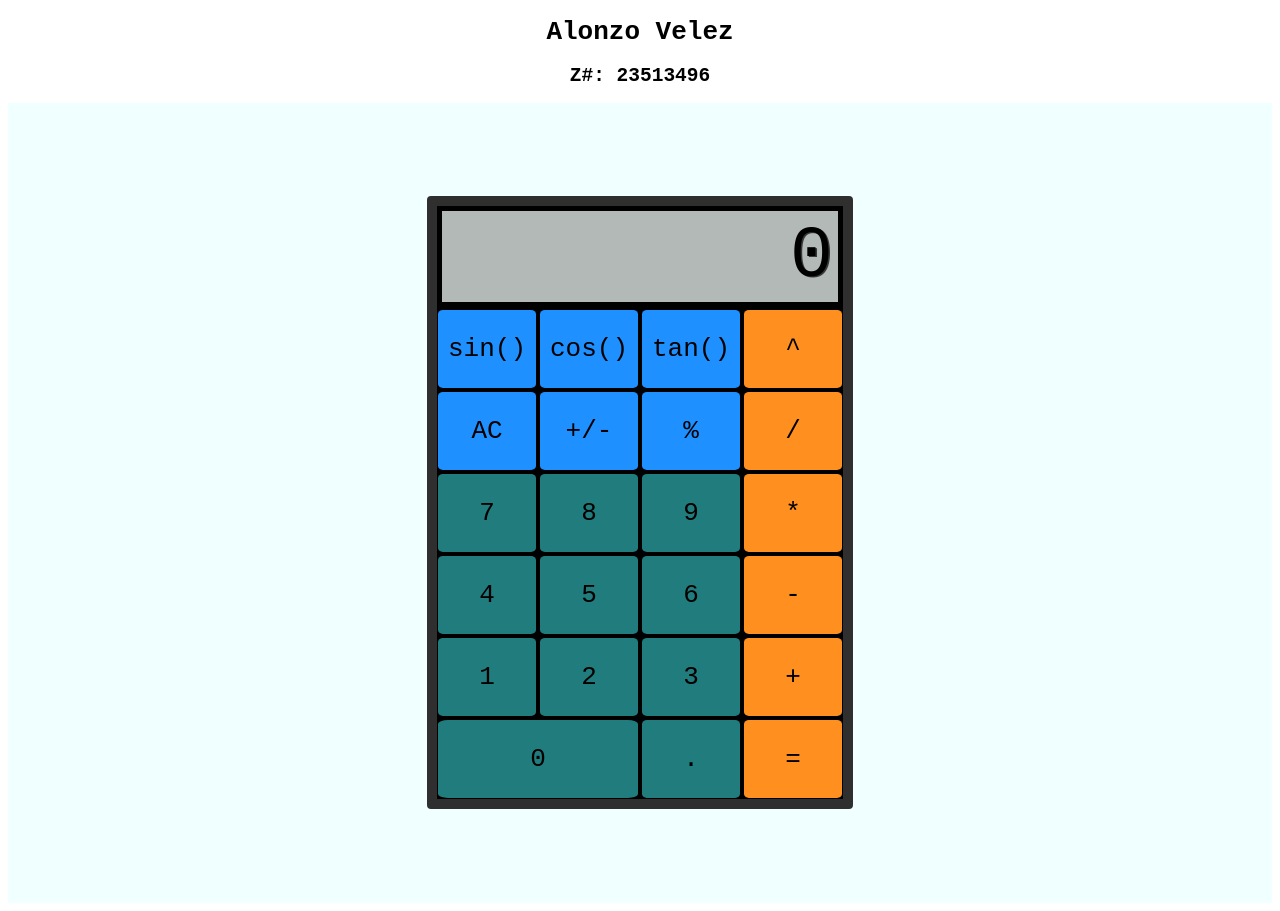
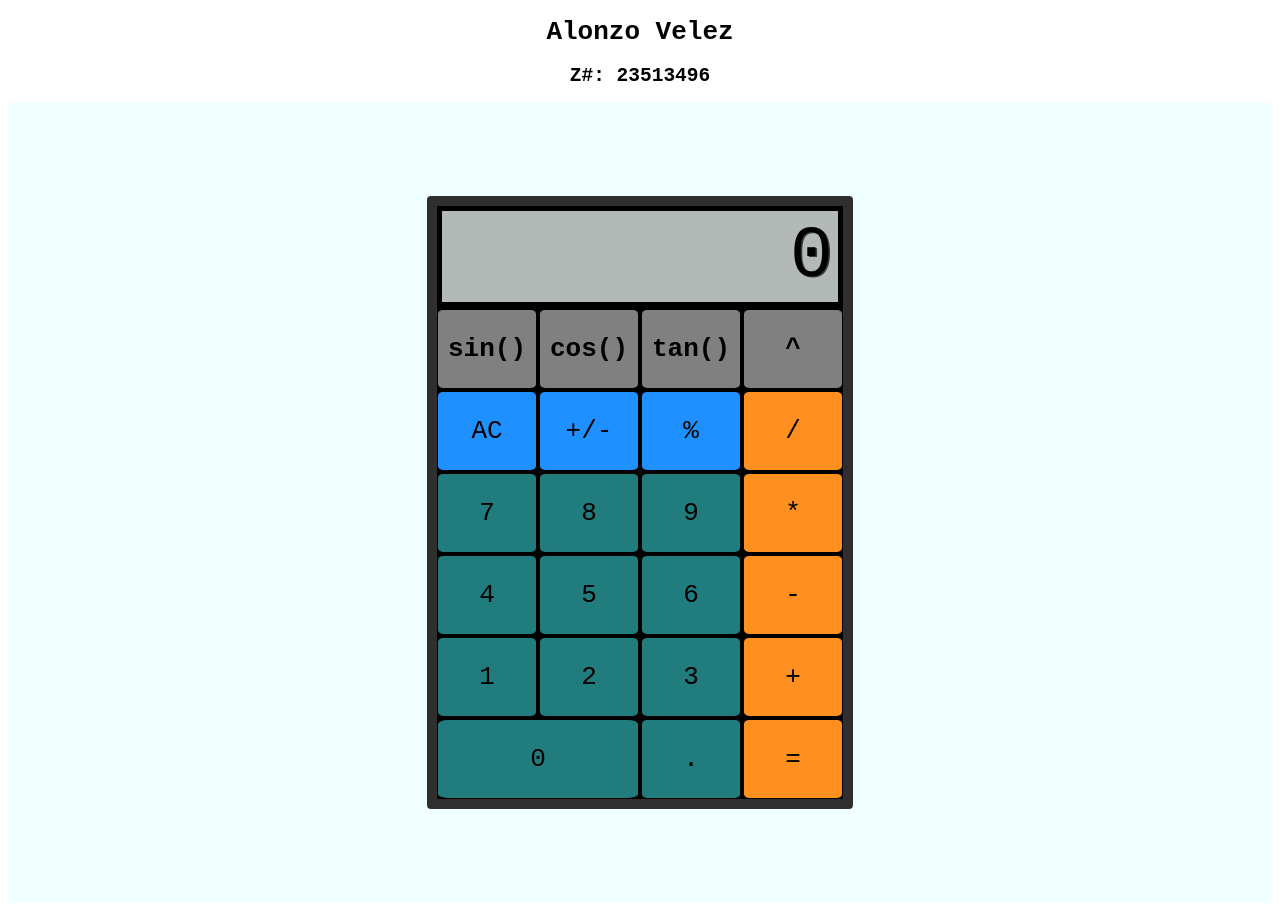
Before and after one commit to cop4808-spring-2023-fullstack-web/cop4808-git-and-github-fundamentals-AlonzoVelez, a plain HTML site: page WebpageComplete.html in a window 1280 px wide. Drawn offline with Linux system fonts and the light colour scheme.

Commit message:
Changes styling to top row of buttons, adds ability to display exponential expressions in result.

```diff
--- a/WebpageComplete.html
+++ b/WebpageComplete.html
@@ -204,16 +204,16 @@
     <main id="calc">
       <div id="container">
         <div id="display">0</div>
-        <button type="button" class="sin" value="sin" data-key="82">
+        <button type="button" class="top-row sin" value="sin" data-key="82">
           sin()
         </button>
-        <button type="button" class="cos" value="cos" data-key="40">
+        <button type="button" class="top-row cos" value="cos" data-key="40">
           cos()
         </button>
-        <button type="button" class="tan" value="tan" data-key="41">
+        <button type="button" class="top-row tan" value="tan" data-key="41">
           tan()
         </button>
-        <button type="button" class="operator" value="^" data-key="54">
+        <button type="button" class="top-row operator" value="^" data-key="54">
           ^
         </button>
         <button type="button" class="clear" value="clear" data-key="8">
--- a/scripts/script.js
+++ b/scripts/script.js
@@ -12,17 +12,37 @@ window.addEventListener("keydown", function (e) {
   key.click();
 });
 
+
+//Update Display Function
+//1. Changes the display to the current displayValue
+//2. Checks to see if the string is longer than 9 characters
+//3. Modifies string if longer than 9 characters
 function updateDisplay() {
   console.log("Inside updateDisplay displayValue is: ", displayValue);
   const display = document.getElementById("display");
   display.innerText = displayValue;
   if (displayValue.length > 9) {
-    display.innerText = displayValue.substring(0, 9);
+    //If the string is longer than 9 characters and it includes an exponential expression the
+    //string is shortened to 6 characters and the exponential is shown to the user
+    if (displayValue.indexOf("e") != -1) {
+      console.log("Inside of updateDisplay if statement");
+      let index = displayValue.indexOf("e");
+      let lastCharacters = displayValue.substring(index);
+      display.innerText = displayValue.substring(0, 6) + lastCharacters;
+    }
+    //Else if the string is longer than nine characters it is simply kept at 9 characters
+    else {
+      console.log("Outside of updateDisplay if statment: ");
+      display.innerText = displayValue.substring(0, 9);
+    }
   }
+  console.log("Display Value is: ", displayValue);
 }
 
 updateDisplay();
 
+//clickButton Function
+//1. Adds EventListeners to every button based of class and calls associated function and updateDisplay function
 function clickButton() {
   console.log("Inside clickButton");
   for (let i = 0; i < buttons.length; i++) {
@@ -61,6 +81,8 @@ function clickButton() {
 
 clickButton();
 
+//inputOperand Function
+//Handles Operands or digits
 function inputOperand(operand) {
   console.log("Operand in inputOperand function is:", operand);
   console.log("Display value inside inputOperand is: ", displayValue);
@@ -86,6 +108,8 @@ function inputOperand(operand) {
   }
 }
 
+//inputOperator
+//Handles Operators like +, -, /, *
 function inputOperator(operator) {
   console.log("Inside inputOperator");
   console.log("firstOperator is: ", firstOperator);
@@ -121,6 +145,9 @@ function inputOperator(operator) {
   }
 }
 
+
+//inputEquals
+//When user presses equals key perform all operator functions with the operands given by the user solving the equation
 function inputEquals() {
   console.log("Inside inputEquals");
   //hitting equals doesn't display undefined before operate()
@@ -165,6 +192,8 @@ function inputEquals() {
   }
 }
 
+//inputDecimal
+//Inputs a decimal to the display unless one is already present.
 function inputDecimal(dot) {
   console.log("Inside inputDecimal");
   if (displayValue === firstOperand || displayValue === secondOperand) {
@@ -175,16 +204,22 @@ function inputDecimal(dot) {
   }
 }
 
+//inputPercent
+//Divides the current value by 100 to gather the percentage value in decimal of the display
 function inputPercent(num) {
   console.log("Inside inputPercent");
   displayValue = (num / 100).toString();
 }
 
+//inputSign
+//Changes the sign of the current displayed value from positive to negative or vice versa
 function inputSign(num) {
   console.log("Inside inputSign");
   displayValue = (num * -1).toString();
 }
 
+//inputSin
+//Changes the current displayed value to a sine representation in radians
 function inputSin(num) {
   console.log("Inside inputSin");
   const angleInRadians = num * (Math.PI / 180);
@@ -192,6 +227,8 @@ function inputSin(num) {
   displayValue = sinOfAngle.toString();
 }
 
+//inputCos
+//Changes the current displayed value to a cosine representation in radians
 function inputCos(num) {
   console.log("Inside inputCos");
   const angleInRadians = num * (Math.PI / 180);
@@ -199,6 +236,8 @@ function inputCos(num) {
   displayValue = sinOfAngle.toString();
 }
 
+//inputTan
+//Changes the current displayed value to a tangent representation in radians.
 function inputTan(num) {
   console.log("Inside inputCos");
   if (num === "90" || num === "180" || num === "270" || num === "360") {
@@ -212,6 +251,8 @@ function inputTan(num) {
   }
 }
 
+//clearDisplay
+//Clears all values, operators, and operands from the display
 function clearDisplay() {
   console.log("Inside clearDisplay");
   displayValue = "0";
@@ -222,6 +263,8 @@ function clearDisplay() {
   result = null;
 }
 
+//inputBackspace
+//Nonfunctional
 function inputBackspace() {
   console.log("Inside inputBackspace");
   if (firstOperand != null) {
@@ -230,6 +273,8 @@ function inputBackspace() {
   }
 }
 
+//operate
+//Performs appropriate operator function on given operands based off given operator
 function operate(x, y, op) {
   console.log("Inside operate");
   if (op === "+") {
@@ -249,6 +294,8 @@ function operate(x, y, op) {
   }
 }
 
+//roundAccurately
+//Rounds the calculations
 function roundAccurately(num, places) {
   console.log("Inside roundAccurately");
   return parseFloat(Math.round(num + "e" + places) + "e-" + places);
--- a/styles/style.css
+++ b/styles/style.css
@@ -138,3 +138,12 @@ button {
 .tan:active {
     background-color: rgb(123, 189, 255);
 }
+
+.top-row{
+    background-color: gray;
+    font-weight: bold;
+}
+
+.top-row:active{
+    background-color: white;
+}
```
